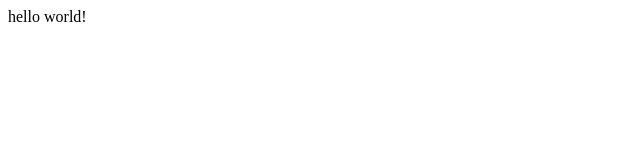
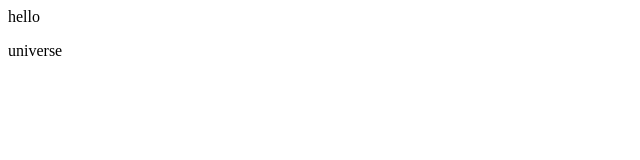
Before and after one commit to NikhilShukkla/Demo-Repo, a plain HTML site: page index.html in a window 1280 px wide. Shown: the whole page, without its empty margins (0-640 px from the left). Drawn offline with Linux system fonts and the light colour scheme.

Commit message:
updated index.html file added universe line

```diff
--- a/index.html
+++ b/index.html
@@ -1 +1,2 @@
-<p> hello world!</p>
+<p> hello</p>
+<p> universe</p>
```
